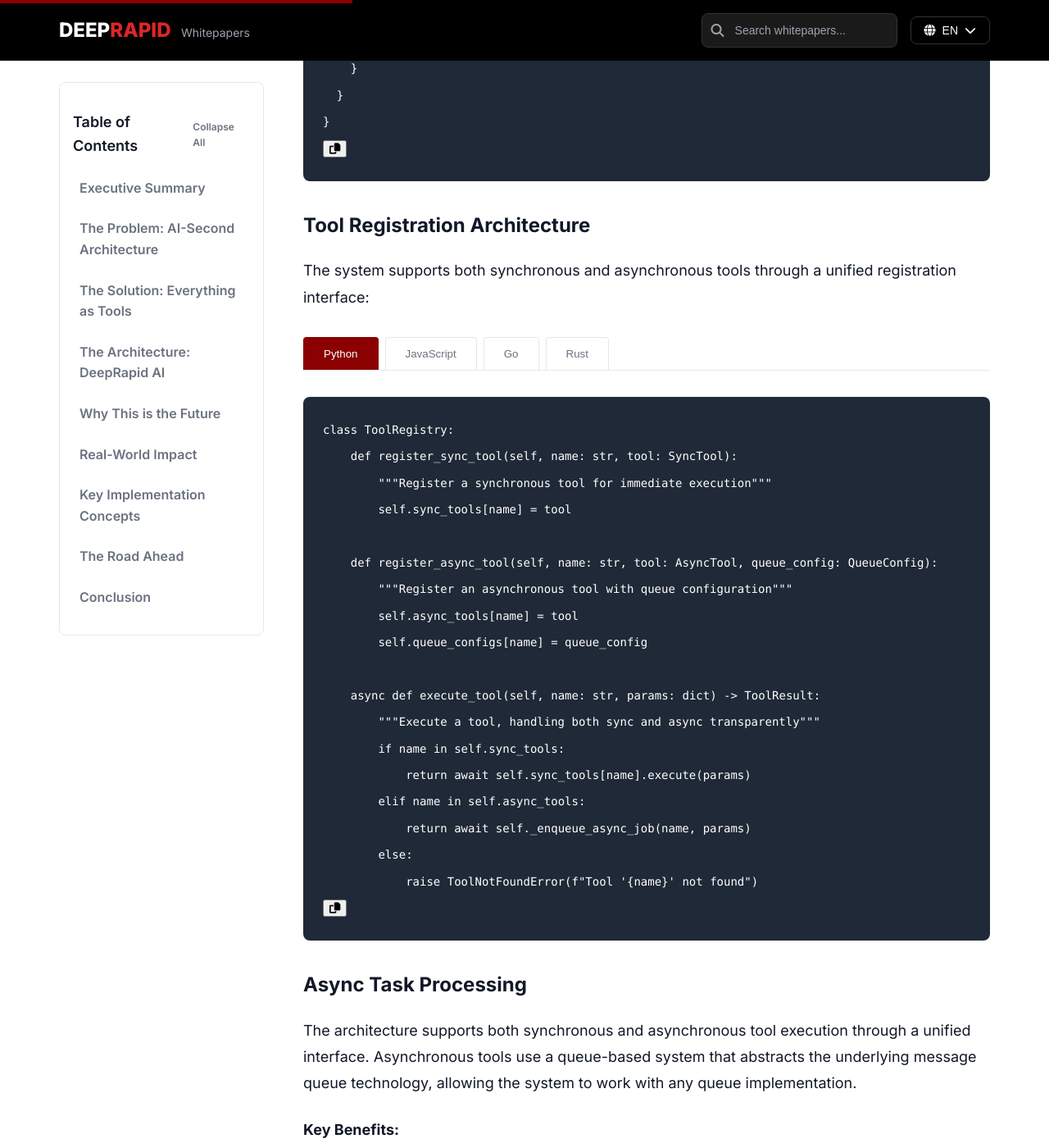
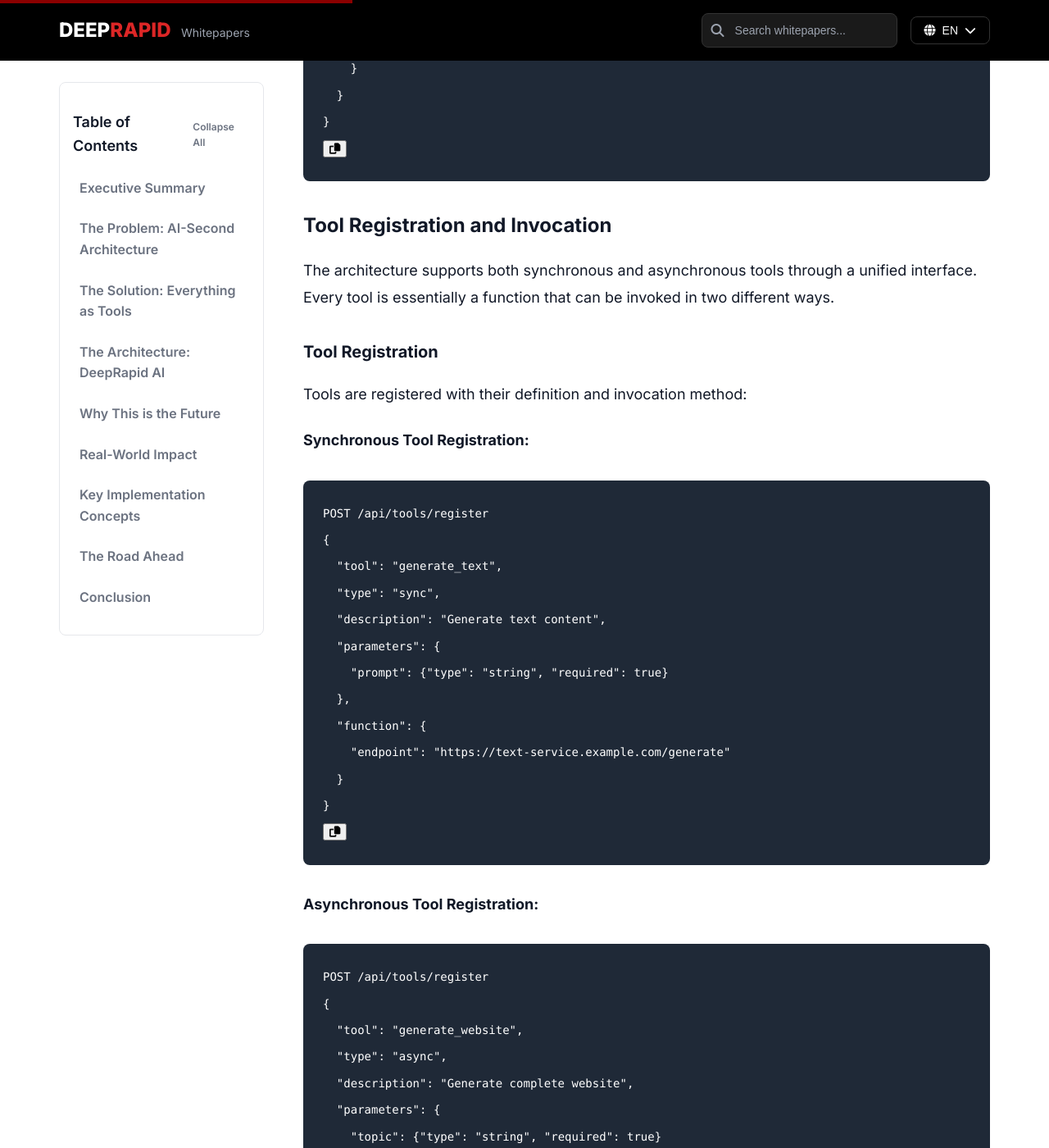
Before and after one commit to deeprapid/whitepapers, a Jekyll site: the page built from content/en/everything-as-tools.md, in a window 1280 px wide and 1400 px high, scrolled down 7174 px. Shown: the whole window at 82% size. Built offline with Jekyll 4.4.1, drawn with Linux system fonts in a browser that asks for light colours; comment, search, counter and statistics services are not loaded; some of the changed text lies outside the part shown.

Commit message:
Update whitepaper to focus on high-level sync/async tool architecture with clear registration and invocation patterns

````diff
--- a/content/en/everything-as-tools.md
+++ b/content/en/everything-as-tools.md
@@ -201,118 +201,82 @@
 }
 ```
 
-### Tool Registration Architecture
+### Tool Registration and Invocation
 
-The system supports both synchronous and asynchronous tools through a unified registration interface:
+The architecture supports both synchronous and asynchronous tools through a unified interface. Every tool is essentially a function that can be invoked in two different ways.
 
-**Python:**
-```python
-class ToolRegistry:
-    def register_sync_tool(self, name: str, tool: SyncTool):
-        """Register a synchronous tool for immediate execution"""
-        self.sync_tools[name] = tool
+#### **Tool Registration**
 
-    def register_async_tool(self, name: str, tool: AsyncTool, queue_config: QueueConfig):
-        """Register an asynchronous tool with queue configuration"""
-        self.async_tools[name] = tool
-        self.queue_configs[name] = queue_config
+Tools are registered with their definition and invocation method:
 
-    async def execute_tool(self, name: str, params: dict) -> ToolResult:
-        """Execute a tool, handling both sync and async transparently"""
-        if name in self.sync_tools:
-            return await self.sync_tools[name].execute(params)
-        elif name in self.async_tools:
-            return await self._enqueue_async_job(name, params)
-        else:
-            raise ToolNotFoundError(f"Tool '{name}' not found")
-```
-
-**JavaScript:**
-```javascript
-class ToolRegistry {
-    constructor() {
-        this.syncTools = new Map();
-        this.asyncTools = new Map();
-        this.queueConfigs = new Map();
-    }
-
-    registerSyncTool(name, tool) {
-        this.syncTools.set(name, tool);
-    }
-
-    registerAsyncTool(name, tool, queueConfig) {
-        this.asyncTools.set(name, tool);
-        this.queueConfigs.set(name, queueConfig);
-    }
-
-    async executeTool(name, params) {
-        if (this.syncTools.has(name)) {
-            return await this.syncTools.get(name).execute(params);
-        } else if (this.asyncTools.has(name)) {
-            return await this.enqueueAsyncJob(name, params);
-        } else {
-            throw new Error(`Tool '${name}' not found`);
-        }
-    }
+**Synchronous Tool Registration:**
+```json
+POST /api/tools/register
+{
+  "tool": "generate_text",
+  "type": "sync",
+  "description": "Generate text content",
+  "parameters": {
+    "prompt": {"type": "string", "required": true}
+  },
+  "function": {
+    "endpoint": "https://text-service.example.com/generate"
+  }
 }
 ```
 
-**Go:**
-```go
-type ToolRegistry struct {
-    syncTools    map[string]SyncTool
-    asyncTools   map[string]AsyncTool
-    queueConfigs map[string]QueueConfig
-}
-
-func (tr *ToolRegistry) RegisterSyncTool(name string, tool SyncTool) {
-    tr.syncTools[name] = tool
-}
-
-func (tr *ToolRegistry) RegisterAsyncTool(name string, tool AsyncTool, queueConfig QueueConfig) {
-    tr.asyncTools[name] = tool
-    tr.queueConfigs[name] = queueConfig
-}
-
-func (tr *ToolRegistry) ExecuteTool(name string, params map[string]interface{}) (ToolResult, error) {
-    if tool, exists := tr.syncTools[name]; exists {
-        return tool.Execute(params)
-    } else if tool, exists := tr.asyncTools[name]; exists {
-        return tr.enqueueAsyncJob(name, params)
-    } else {
-        return ToolResult{}, fmt.Errorf("Tool '%s' not found", name)
-    }
+**Asynchronous Tool Registration:**
+```json
+POST /api/tools/register
+{
+  "tool": "generate_website",
+  "type": "async",
+  "description": "Generate complete website",
+  "parameters": {
+    "topic": {"type": "string", "required": true}
+  },
+  "function": {
+    "queue": "website-generation-queue"
+  }
 }
 ```
 
-**Rust:**
-```rust
-struct ToolRegistry {
-    sync_tools: HashMap<String, Box<dyn SyncTool>>,
-    async_tools: HashMap<String, Box<dyn AsyncTool>>,
-    queue_configs: HashMap<String, QueueConfig>,
+#### **Tool Invocation**
+
+The same unified API handles both sync and async tool execution:
+
+**Synchronous Tool Execution:**
+```
+POST /api/tools/execute
+{
+  "tool": "generate_text",
+  "parameters": {"prompt": "Write about AI"}
 }
+```
+→ **Direct HTTP/gRPC call** to the function
+→ **Immediate response** with result
 
-impl ToolRegistry {
-    pub fn register_sync_tool(&mut self, name: String, tool: Box<dyn SyncTool>) {
-        self.sync_tools.insert(name, tool);
-    }
+**Asynchronous Tool Execution:**
+```
+POST /api/tools/execute
+{
+  "tool": "generate_website",
+  "parameters": {"topic": "AI tools"}
+}
+```
+→ **Queue task** for the function
+→ **Return job_id immediately**
+→ **Function processes** when queue is consumed
 
-    pub fn register_async_tool(&mut self, name: String, tool: Box<dyn AsyncTool>, queue_config: QueueConfig) {
-        self.async_tools.insert(name.clone(), tool);
-        self.queue_configs.insert(name, queue_config);
-    }
+#### **Key Benefits**
 
-    pub async fn execute_tool(&self, name: &str, params: HashMap<String, Value>) -> Result<ToolResult, Box<dyn std::error::Error>> {
-        if let Some(tool) = self.sync_tools.get(name) {
-            tool.execute(params).await
-        } else if let Some(tool) = self.async_tools.get(name) {
-            self.enqueue_async_job(name, params).await
-        } else {
-            Err(format!("Tool '{}' not found", name).into())
-        }
-    }
-}
+**Unified Interface:** The same API handles both sync and async tools transparently.
+
+**Function Reuse:** The same function logic can be used for both sync and async invocation patterns.
+
+**Flexible Deployment:** Choose sync for immediate results or async for long-running operations.
+
+**Scalable Architecture:** Async tools can handle high load through queue-based processing.
 ```
 
 ### Async Task Processing
@@ -381,20 +345,28 @@
 ### Tool Categories
 
 #### **Synchronous Tools** (Immediate execution)
-- `create_user` - User account creation
-- `validate_email` - Email validation
-- `get_site_analytics` - Real-time analytics
+Synchronous tools provide immediate results through direct function calls. They are ideal for:
+- **Quick operations** - Email validation, text formatting
+- **Real-time responses** - Analytics queries, simple calculations
+- **Lightweight tasks** - Data validation, simple transformations
+
+**Examples:**
+- `validate_email` - Email format validation
 - `generate_simple_text` - Quick text generation
-- `apply_design_system` - Design application
-- `optimize_images` - Image optimization
+- `get_site_analytics` - Real-time analytics queries
+- `apply_design_system` - Design rule application
 
 #### **Asynchronous Tools** (Background processing)
+Asynchronous tools handle long-running operations through queue-based processing. They are ideal for:
+- **Heavy computations** - Data processing, ML training
+- **Time-consuming tasks** - Website generation, content creation
+- **Resource-intensive operations** - File processing, batch operations
+
+**Examples:**
 - `generate_website` - Complete website generation
+- `process_large_dataset` - Data processing and analysis
+- `train_custom_classifier` - Machine learning model training
 - `crawl_website` - Web crawling and analysis
-- `process_large_dataset` - Data processing
-- `generate_site_mockups` - Design mockup generation
-- `analyze_performance` - Performance analysis
-- `train_custom_classifier` - ML model training
 
 ### Architectural Components
 
````
